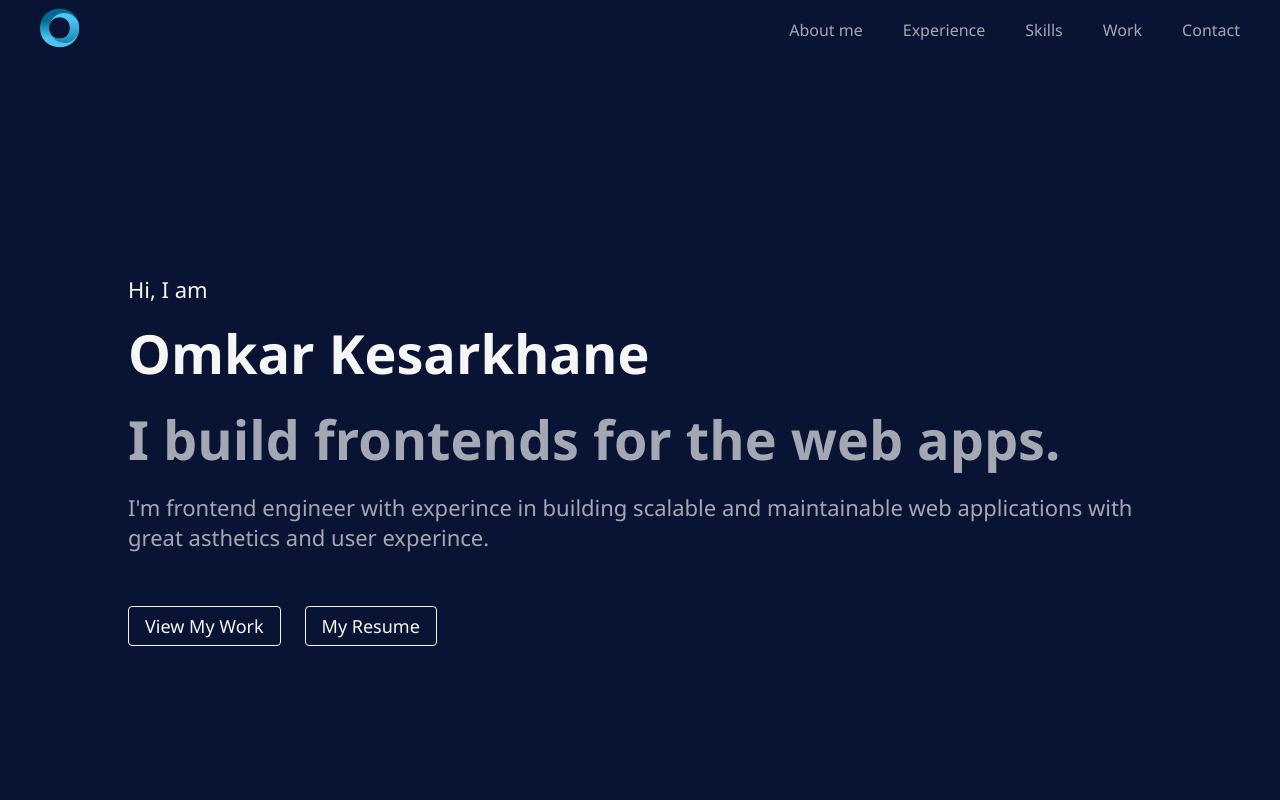
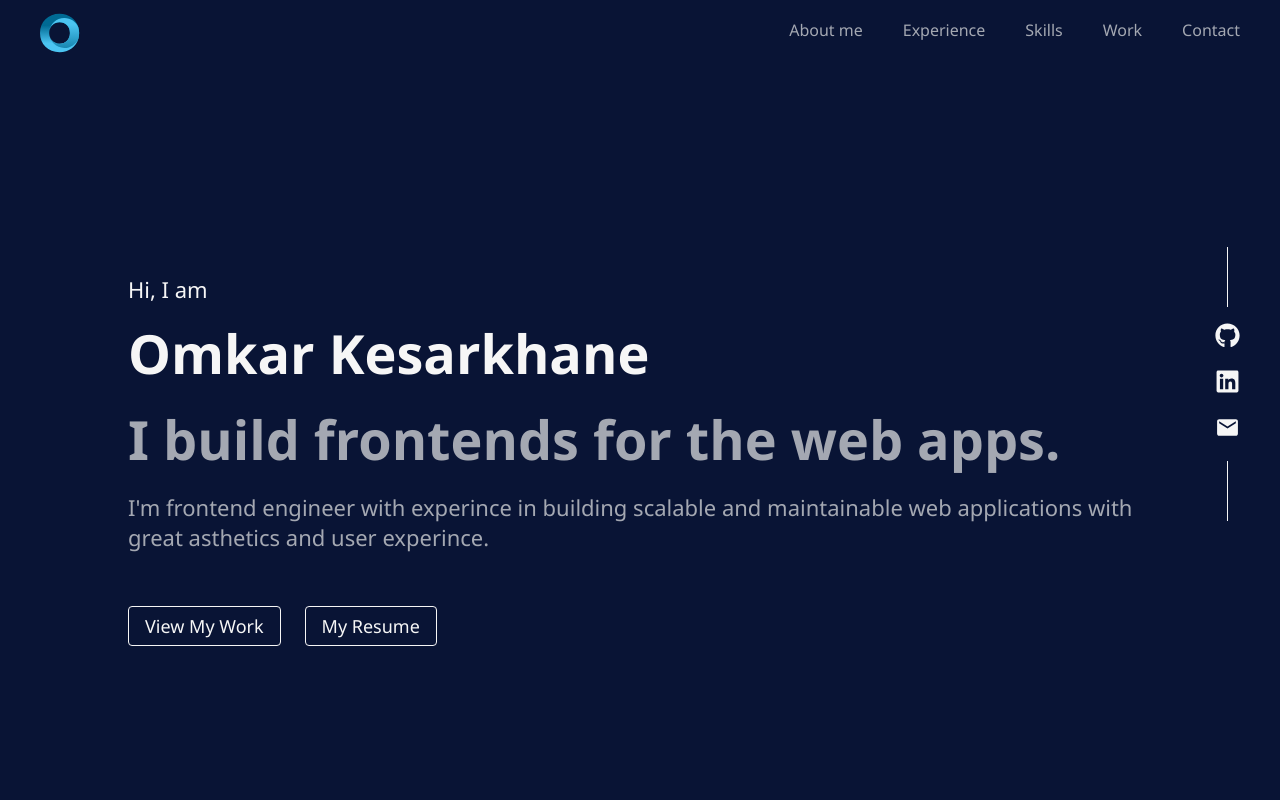
Before and after one commit to OmkarKesarkhane/website, a React (Create React App) app: page / in a window 1280 px wide. Shown: the top 800 px of the page. Built offline with nearby package versions, Linux system fonts and the light colour scheme.

Commit message:
FIX : Minor UI fixes and added social links

```diff
--- a/src/Components/ContactMe/ContactMe.module.scss
+++ b/src/Components/ContactMe/ContactMe.module.scss
@@ -3,6 +3,8 @@
 
 
 .contactContainer{
+    padding-bottom: 120px;
+
     .thankYou{
         color: var(--text);
         font-size: $medium;
--- a/src/Components/Home/Home.js
+++ b/src/Components/Home/Home.js
@@ -6,6 +6,8 @@ import Skills from '../Skills/Skills';
 import Projects from '../Projects/Projects';
 import ContactMe from '../ContactMe/ContactMe';
 import Experience from '../Experience/Experience';
+import { FaGithub, FaLinkedin } from 'react-icons/fa';
+import { MdEmail } from 'react-icons/md';
 
 function Background() {
   return (
@@ -35,6 +37,33 @@ function Background() {
       <Experience></Experience>
       <Projects></Projects>
       <ContactMe></ContactMe>
+
+      <div className={styles['social-links']}>
+        <div className={styles.line} />
+        <a
+          href='https://github.com/OmkarK05'
+          target='_blank'
+          rel='noopener noreferrer'
+          title='Github'
+        >
+          <FaGithub className={styles.icon} size={25} />
+        </a>
+        <a
+          href='https://www.linkedin.com/in/omkar-kesarkhane-ba5611186/'
+          target='_blank'
+          rel='noopener noreferrer'
+          title='LinkedIn'
+        >
+          <FaLinkedin className={styles.icon} size={25} />
+        </a>
+        <a href='mailto:omkesarkhane@gmail.com' title='Email me'>
+          <MdEmail className={styles.icon} size={25} />
+        </a>
+        <div className={styles.line} />
+      </div>
+      <div className={styles.developer}>
+        Designed and developed by Omkar Kesarkhane
+      </div>
     </div>
   );
 }
--- a/src/Components/Home/Home.module.scss
+++ b/src/Components/Home/Home.module.scss
@@ -9,6 +9,66 @@
     @include Desktop() {
        max-width: 1024px;
        padding: 0;
+    }
+
+    .social-links{
+        display: flex;
+        align-items: center;
+        justify-content: center;
+        padding-bottom: 16px;
+
+        @include Desktop(){
+            position: fixed;
+            bottom: calc((100vh / 2 ) - 145px);
+            right: 40px;
+            display: flex;
+            flex-direction: column;
+            padding-bottom: px;
+        }
+
+        .icon{
+            color: var(--secondary);
+            margin: 0 8px;
+            cursor: pointer;
+
+            &:hover{
+                color: var(--primary);
+            }
+
+            @include Desktop(){
+                margin: 8px 0;
+            }
+        }
+
+        .line{
+            height: 1px;
+            width: 60px;
+            margin: 0 8px;
+            background-color: var(--secondary);
+
+            @include Desktop(){
+                height: 60px;
+                width: 1px;
+                margin: 8px 0;
+            }
+        }
+
+    }
+
+    .developer{
+        color: var(--secondary);
+        padding-bottom: 32px;
+        cursor: pointer;
+        text-align: center;
+        font-size: $smaller;
+
+        &:hover{
+            color: var(--primary);
+        }
+
+        @include Desktop(){
+            font-size: $regular;
+        }
     }
 }
 
--- a/src/Components/Logo/Logo.js
+++ b/src/Components/Logo/Logo.js
@@ -15,8 +15,7 @@ function Logo() {
     { name: 'contact', label: 'Contact', id: '#contact' },
   ]);
 
-  const handleClick = (e) => {
-    e.preventDefault();
+  const handleClick = () => {
     dispatch({
       type: SET_DRAWER,
       payload: !state.drawer,
@@ -27,8 +26,8 @@ function Logo() {
     <div className={styles['navbar-container']}>
       {window.innerWidth > 1024 ? (
         <div className={styles['desktop-navbar']}>
-          <div>
-            <a href='#home' onClick={handleClick}>
+          <div style={{ 'padding-top': '10px' }}>
+            <a href='#home'>
               <img alt='logo' src={logo} width='40' height='40'></img>
             </a>
           </div>
@@ -42,11 +41,13 @@ function Logo() {
         </div>
       ) : (
         <div className={styles.drawer}>
-          <div
-            className={styles.crossContainer}
-            onClick={(e) => handleClick(e)}
-          >
-            <FaBars className='icon' size={20} />
+          <div>
+            <a href='#home'>
+              <img alt='logo' src={logo} width='35' height='35'></img>
+            </a>
+          </div>
+          <div className={styles.crossContainer} onClick={handleClick}>
+            <FaBars className='icon' size={25} />
           </div>
           <div
             style={{
@@ -55,12 +56,12 @@ function Logo() {
             className={styles.sliderList}
           >
             <div className={styles.icon}>
-              <FaTimes size={20} onClick={(e) => handleClick(e)} />
+              <FaTimes size={20} onClick={handleClick} />
             </div>
             <ul>
               {routes &&
                 routes.map((route) => (
-                  <li key={route['name']} onClick={(e) => handleClick(e)}>
+                  <li key={route['name']} onClick={handleClick}>
                     <a href={route.id}>{route['label']}</a>
                   </li>
                 ))}
--- a/src/Components/Logo/Logo.module.scss
+++ b/src/Components/Logo/Logo.module.scss
@@ -32,9 +32,10 @@
   }
 
   .drawer{
-    padding: 20px;
+    padding: 12px 20px;
     display: flex;
-    justify-content: flex-end;
+    justify-content: space-between;
+    align-items: center;
     width: 100%;
     background: var(--background);
     position: fixed;
@@ -43,7 +44,7 @@
 
     .crossContainer{
       color: var(--secondary);
-      width: 100%;
+      width: fit-content;
       text-align: right;
       cursor: pointer;
 
--- a/src/SCSS/_global.scss
+++ b/src/SCSS/_global.scss
@@ -34,7 +34,7 @@
 
   section{
 
-    padding: 24px 0;
+    padding: 80px 0 0 0;
 
     @include Desktop(){
         padding: 65px 0 50px 0;
```
